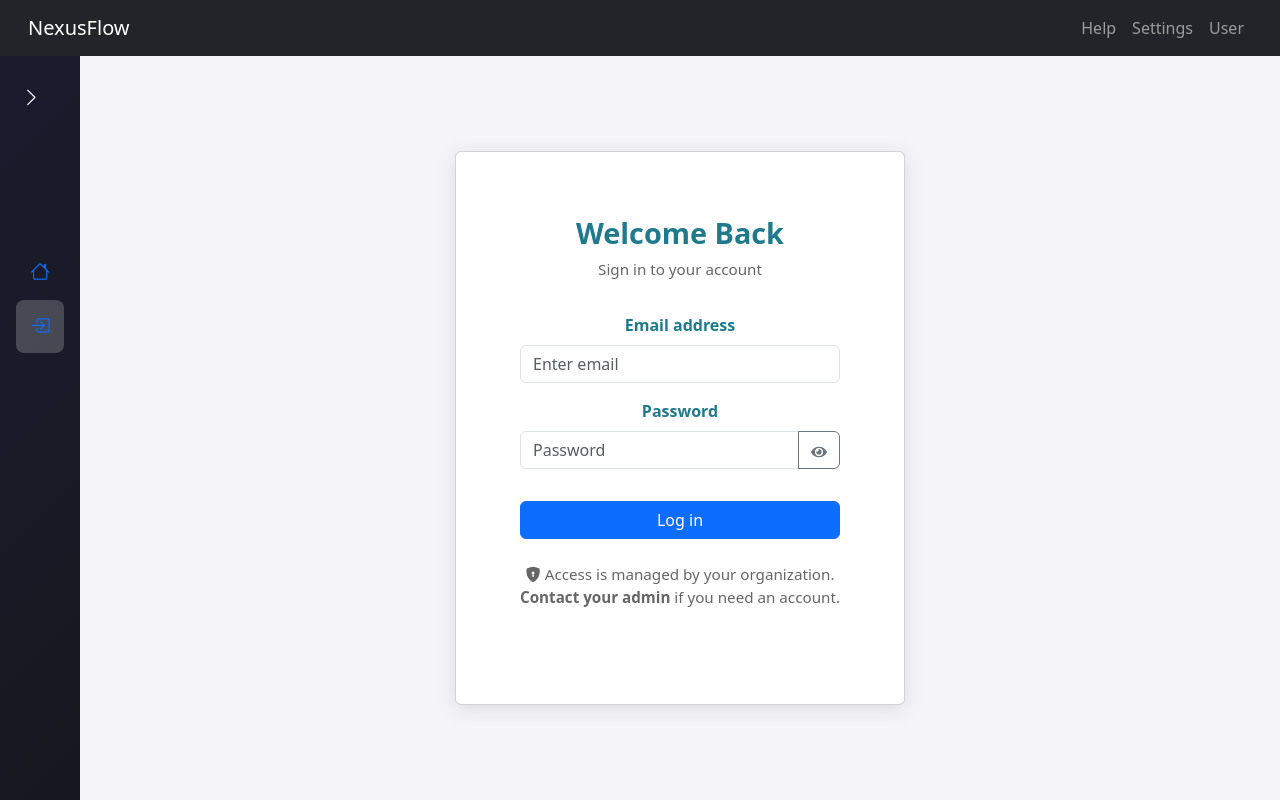
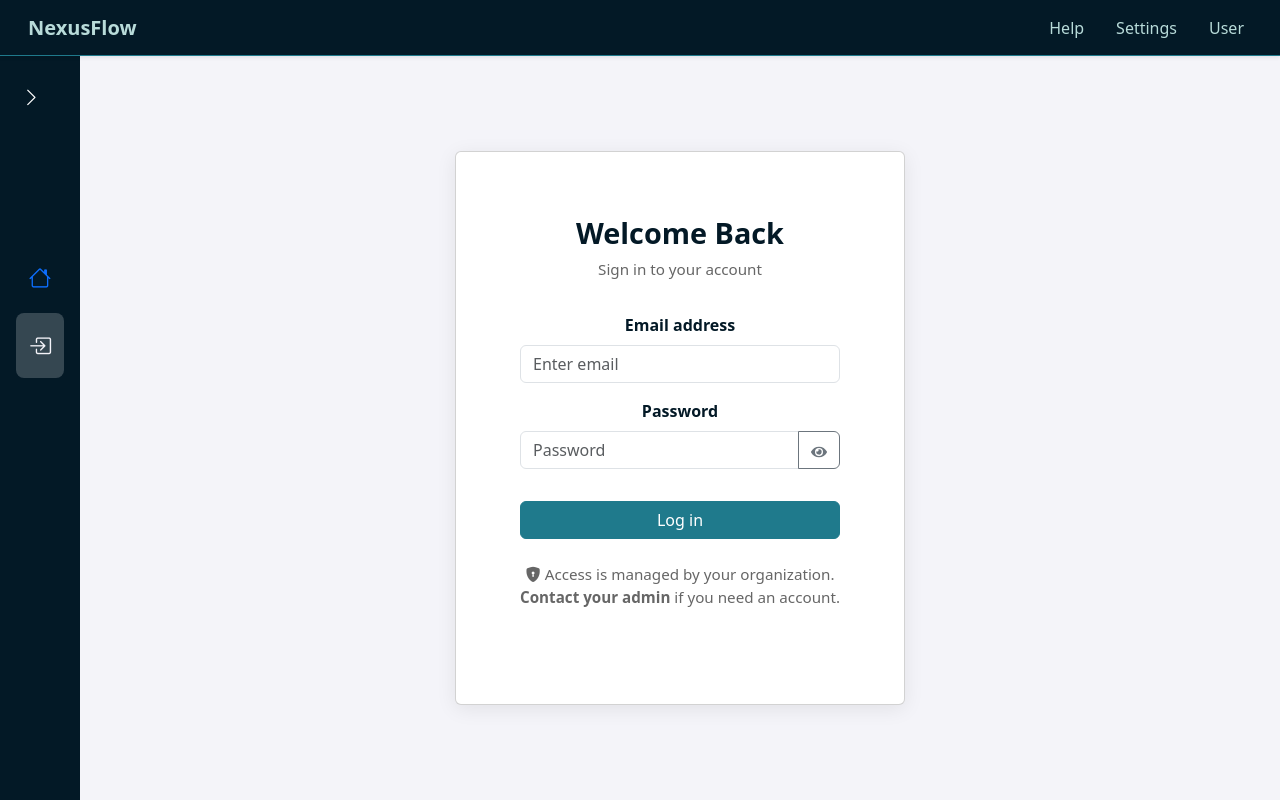
Before and after one commit to a-efstathiou/crm, a React (Vite) app in the folder frontend/: page /login in a window 1280 px wide. Built offline with nearby package versions, Linux system fonts and the light colour scheme.

Commit message:
color changes

```diff
--- a/frontend/src/components/LoadingButton.jsx
+++ b/frontend/src/components/LoadingButton.jsx
@@ -1,6 +1,6 @@
 import { useState } from 'react';
 import Button from 'react-bootstrap/Button';
-//import "./Style/LoadingButton.css";
+import "../style/LoadingButton.css";
 
 function LoadingButton({ name, loadingText, onClick,className }) {
   const [isLoading, setLoading] = useState(false);
--- a/frontend/src/components/TopNav.jsx
+++ b/frontend/src/components/TopNav.jsx
@@ -4,10 +4,10 @@ import '../style/TopNav.css';
 
 function TopNav() {
     return (
-        <Navbar bg="dark" variant="dark" className="top-nav px-3" fixed="top">
+        <Navbar className="top-nav shadow-sm px-3" fixed="top">
             <Container fluid>
-                <Navbar.Brand href="#">NexusFlow</Navbar.Brand>
-                <Nav className="ms-auto">
+                <Navbar.Brand className="fw-bold brand-text" href="#">NexusFlow</Navbar.Brand>
+                <Nav className="ms-auto align-items-center topnav-links">
                     <Nav.Link href="#">Help</Nav.Link>
                     <Nav.Link href="#">Settings</Nav.Link>
                     <Nav.Link href="#">User</Nav.Link>
--- /dev/null
+++ b/frontend/src/style/LoadingButton.css
@@ -0,0 +1,4 @@
+.custom-Btn{
+    background-color: #1F7A8C !important;
+    border: 1px solid #1F7A8C !important;
+}
--- a/frontend/src/style/Login.css
+++ b/frontend/src/style/Login.css
@@ -8,27 +8,27 @@
 }
 
 .login-card {
-    background-color: white;
+    background-color: #FFFFFF;
     border-radius: 20px;
     padding: 2rem;
     width: 100%;
     max-height: 100%;
     max-width: 450px;
-    box-shadow: 0 4px 20px rgba(0,0,0,0.1);
-    border: 1px solid #e0e0e0;
+    box-shadow: 0 4px 20px rgba(0, 0, 0, 0.08);
+    border: 1px solid #B8DBD9;
 }
 
 .login-card .card-body {
     padding: 2rem;
     overflow-y: auto;
     flex-grow: 1;
-    min-height: 0; /* required inside flex containers */
+    min-height: 0;
 }
 
 .login_title {
     font-size: 1.8rem;
     font-weight: 700;
-    color: #1F7A8C;
+    color: #031926; /* Dark navy */
     margin-bottom: 0.5rem;
 }
 
@@ -40,7 +40,7 @@
 
 .form-label {
     font-weight: 600;
-    color: #1F7A8C;
+    color: #031926;
 }
 
 .custom-fields-2 {
@@ -50,50 +50,33 @@
 }
 
 .custom-fields-2:focus {
-    border-color: #1F7A8C;
+    border-color: #468189;
     box-shadow: none;
     background-color: #fff;
 }
 
 .custom-eye-Btn {
-    background-color: #B8DBD9;
-    border-color: #1F7A8C;
-    color: #000;
+    background-color: #E4F1EF;
+    border-color: #468189;
+    color: #031926;
 }
 
 .custom-eye-Btn:hover {
-    background-color: #1F7A8C;
+    background-color: #468189;
     color: white;
 }
 
 .custom-btn-2 {
-    background-color: #1F7A8C;
+    background-color: #031926;
     color: white;
     border: none;
     width: 100%;
     margin-top: 1rem;
+    transition: background-color 0.2s ease;
 }
 
 .custom-btn-2:hover {
-    background-color: #155a6a;
-}
-
-.or-display {
-    font-weight: 600;
-    color: #aaa;
-    margin: 0.5rem 0;
-}
-
-.google-login-btn {
-    background-color: #F0386B;
-    color: white;
-    width: 100%;
-    margin-top: 1rem;
-    border: none;
-}
-
-.google-login-btn:hover {
-    background-color: #c02e5b;
+    background-color: #062c3b;
 }
 
 .info-text {
--- a/frontend/src/style/Sidebar.css
+++ b/frontend/src/style/Sidebar.css
@@ -6,27 +6,49 @@
 .sidebar {
     width: var(--sidebar-width);
     height: 100%;
-    background: linear-gradient(135deg, #1a1c2e, #16181f);
+    /*background: linear-gradient(135deg, #1a1c2e, #16181f);*/
     transition: width 0.3s ease;
-    color: white;
+    background-color: #031926;
+    color: #B8DBD9;
     overflow-y: auto;
     position: relative;
     display: flex;
     overflow-x: hidden;
 }
 
+.sidebar-link {
+    display: flex;
+    align-items: center;
+    color: #B8DBD9;
+    padding: 0.75rem 1rem;
+    border-radius: 6px;
+    transition: background-color 0.2s ease;
+}
+
+.sidebar-link:hover {
+    background-color: #113740;
+}
+
+.sidebar-link.active {
+    background-color: #F0386B;
+    color: #F4F4F9;
+}
+
 .sidebar.collapsed .sidebar-link {
     justify-content: center;
-    padding: 0.75rem;
+    padding: 1rem 0;
     text-align: center;
+    flex-direction: column; /* Stack icon and text if needed */
+}
+
+.sidebar.collapsed .sidebar-link i {
+    font-size: 1.4rem;
+    margin: 0 auto;
+    display: block;
 }
 
 .sidebar.collapsed .sidebar-link span {
     display: none;
-}
-
-.sidebar.collapsed .sidebar-link i {
-    margin: 0 !important;
 }
 
 .sidebar.collapsed {
--- a/frontend/src/style/TopNav.css
+++ b/frontend/src/style/TopNav.css
@@ -1,4 +1,22 @@
 .top-nav {
+    background-color: #031926 !important;
+    border-bottom: 1px solid #1f7a8c;
+    color: #ffffff;
     height: 56px;
     z-index: 1050;
 }
+
+.brand-text {
+    color: #B8DBD9 !important;
+}
+
+.topnav-links .nav-link {
+    color: #B8DBD9 !important;
+    margin-left: 1rem;
+    font-weight: 500;
+    transition: color 0.2s ease;
+}
+
+.topnav-links .nav-link:hover {
+    color: #F0386B !important;
+}
```
